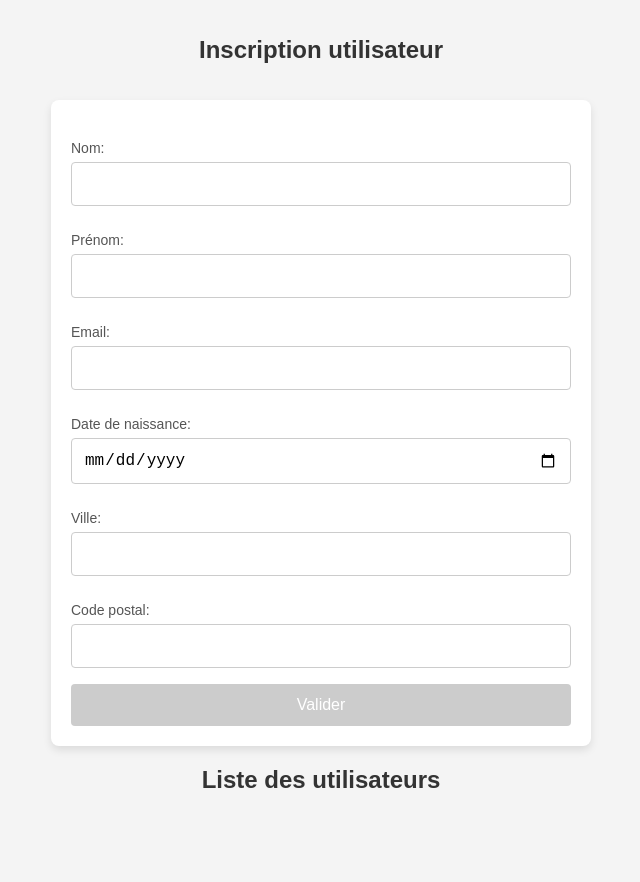
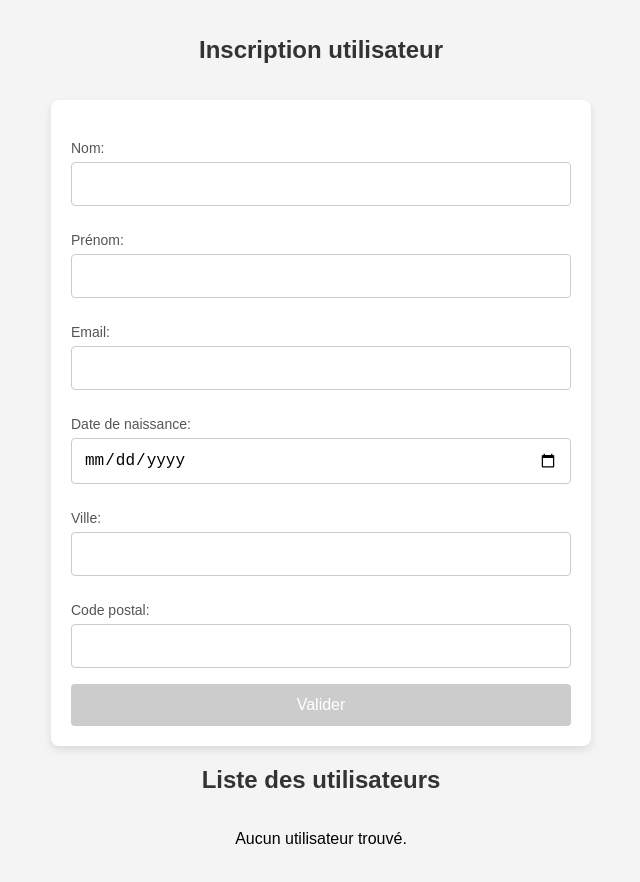
Before and after one commit to Oursel06/form_register, a React (Create React App) app: page / in a window 1280 px wide. Shown: the whole page, without its empty margins (319-959 px from the left). Before the commit the page ends 834 px from the top, so only its background shows below. Built offline with nearby package versions, Linux system fonts and the light colour scheme.

Commit message:
gestion local storage

```diff
--- a/package.json
+++ b/package.json
@@ -16,7 +16,7 @@
   "scripts": {
     "start": "react-scripts start",
     "build": "react-scripts build",
-    "test": "jest",
+    "test": "jest --coverage",
     "eject": "react-scripts eject"
   },
   "eslintConfig": {
--- a/src/components/Formulaire.js
+++ b/src/components/Formulaire.js
@@ -11,6 +11,7 @@ const Formulaire = ({ onAddUser }) => {
     const [codePostal, setCodePostal] = useState('');
     const [errors, setErrors] = useState({});
     const [submitted, setSubmitted] = useState(false);
+    const [users, setUsers] = useState(JSON.parse(localStorage.getItem('users')) || []);
 
     const handleSubmit = (e) => {
         e.preventDefault();
@@ -33,6 +34,12 @@ const Formulaire = ({ onAddUser }) => {
         } else {
             const newUser = { nom, prenom, email, dateNaissance, ville, codePostal };
             onAddUser(newUser);
+
+            const updatedUsers = [...users, newUser];
+            setUsers(updatedUsers);
+            localStorage.setItem('users', JSON.stringify(updatedUsers));
+
+            window.location.reload();
 
             toast.success("Utilisateur enregistré !");
 
--- a/src/components/UserList.js
+++ b/src/components/UserList.js
@@ -1,11 +1,19 @@
-import React from 'react';
+import React, { useEffect, useState } from 'react';
 
-const UserList = ({ users }) => {
+const UserList = () => {
+    const [users, setUsers] = useState([]);
+
+    useEffect(() => {
+        const storedUsers = JSON.parse(localStorage.getItem('users'));
+        setUsers(storedUsers);
+    }, []);
+
     return (
         <div className='user-list'>
             <h2>Liste des utilisateurs</h2>
             <div className="user-cards-container">
-                {users.map((user, index) => (
+                {users != null && users.length > 0 ? (
+                    users.map((user, index) => (
                         <div className="user-card" key={index}>
                             <div className="name">
                                 {user.nom} {user.prenom}
@@ -27,7 +35,10 @@ const UserList = ({ users }) => {
                                 <div className="data">{user.codePostal}</div>
                             </div>
                         </div>
-                ))}
+                    ))
+                ) : (
+                    <p>Aucun utilisateur trouvé.</p>
+                )}
             </div>
         </div>
     );
```
Lines whose indentation alone changed are shown as unchanged.
